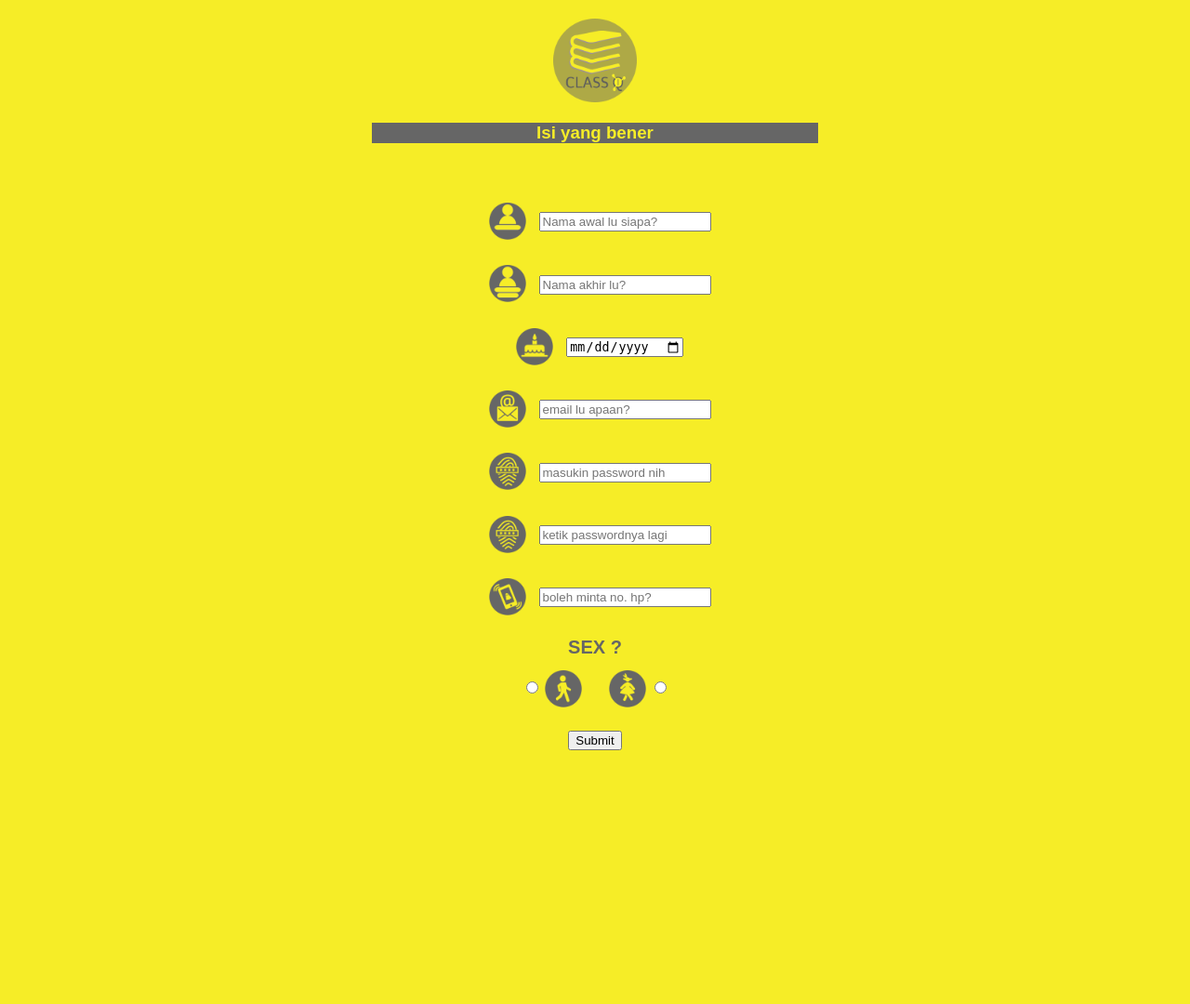
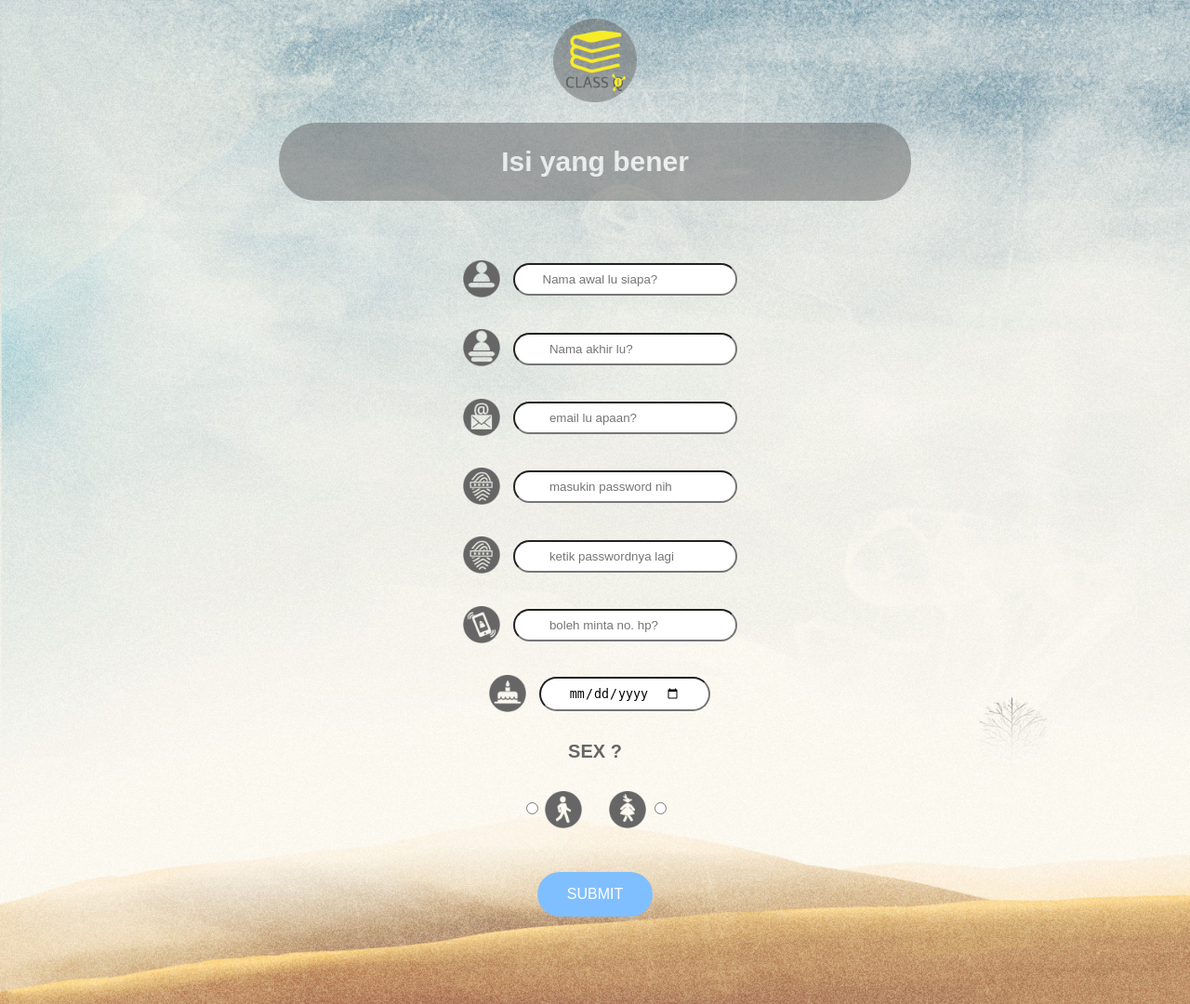
Before and after one commit to dion3007/ClassQ, a PHP site: page /Ed/index.html in a window 1280 px wide. Shown: the whole page at 93% size. Before the commit the page ends 807 px from the top, so only its background shows below. Run offline with PHP 8.4, Linux system fonts and the light colour scheme.

Commit message:
Ed (revision 1)
regis form

```diff
--- a/Ed/css/style.css
+++ b/Ed/css/style.css
@@ -1,5 +1,7 @@
 body {
-    background-color: #f6ed27;
+    background-color: #00a3cc;
+    background-repeat: no-repeat;
+    background-size: 170%;
     text-align: center;
     margin-top: 20px;
     margin-bottom: 200px;
@@ -13,19 +15,32 @@ img.logo {
  width: auto;
 }
 
-h3 {
-    padding: 0;
-    margin-top: 0;
+header {
+    opacity: 0.5;
+    border-radius: 40px;
+    padding: 25px 45px;
+    margin-top: 0px;
     margin-bottom: 5%;
-    margin-right: 400px;
-    margin-left: 400px;
+    margin-right: 300px;
+    margin-left: 300px;
     background-color: #666666;
     font-family:Arial, Helvetica, sans-serif;
     text-align: center;
-    color: #f6ed27;
     font-size: ;
+}
 
+h3 {
+    padding: 0px 0PX;
+    margin-top: 0px;
+    margin-bottom: 0%;
+    margin-right: 0px;
+    margin-left: 0px;
+    font-family:Arial, Helvetica, sans-serif;
+    text-align: center;
+    color: #FFFFFF;
+    font-size:30px;
 }
+
  .container {
      width: 500px;
      height:600px;
@@ -53,42 +68,56 @@ h3 {
 }
 
 #name1{
+    border-radius: 25px;
+    padding: 8px 30px;
      margin-top: ;
      margin-bottom: ;
      margin-left: 10px;
      margin-right: ;
  }
 #name2{
+     border-radius: 25px;
+     padding: 8px 30px;
      margin-top: ;
      margin-bottom: ;
      margin-left: 10px;
      margin-right: ;
  }
 #date{
+     border-radius: 25px;
+     padding: 8px 30px;
      margin-top: ;
      margin-bottom: ;
      margin-left: 10px;
      margin-right: ;
  }
 #email{
+     border-radius: 25px;
+     padding: 8px 30px;
      margin-top: ;
      margin-bottom: ;
      margin-left: 10px;
      margin-right: ;
  }
 #pass1{
+     border-radius: 25px;
+     padding: 8px 30px;
      margin-top: ;
      margin-bottom: ;
      margin-left: 10px;
      margin-right: ;
  }
  #pass2{
+     border-radius: 25px;
+     padding: 8px 30px;
      margin-top: ;
      margin-bottom: ;
      margin-left: 10px;
      margin-right: ;
  }
   #phone{
+     border-radius: 25px;
+     padding: 8px 30px;
      margin-top: ;
      margin-bottom: ;
      margin-left: 10px;
@@ -158,7 +187,7 @@ margin-left:
 margin-top: 0;
 margin-bottom: -3%;
 margin-right: ;
-margin-left:
+margin-left: ;
 }
 
 h1 {
@@ -167,3 +196,19 @@ h1 {
     font-family:Arial, Helvetica, sans-serif;
     color: #666666;
 }
+
+button{
+background-color: #80bfff;
+border-radius: 25px;
+border: none;
+color: white;
+padding: 15px 32px;
+text-align: center;
+text-decoration: none;
+display: inline-block;
+font-size: 16px;
+margin: 4px 2px;
+cursor: pointer;
+
+
+}
--- a/Ed/index.html
+++ b/Ed/index.html
@@ -68,7 +72,10 @@
     </div>
     <br/>
     <br/>
-    <input id="submit" type="submit" name="submit"/>
+    <br/>
+    <div class="button">
+    <button id="submit" type="submit" name="submit">SUBMIT</button>
+    </div>
 </div>
 </body>
 </html>
```
Also changed, not shown: other parts of Ed/index.html (+33 -29 lines), Ed/img/SUBMIT.png (added), Ed/img/background.jpg (added), Ed/img/background1.jpg (added).
